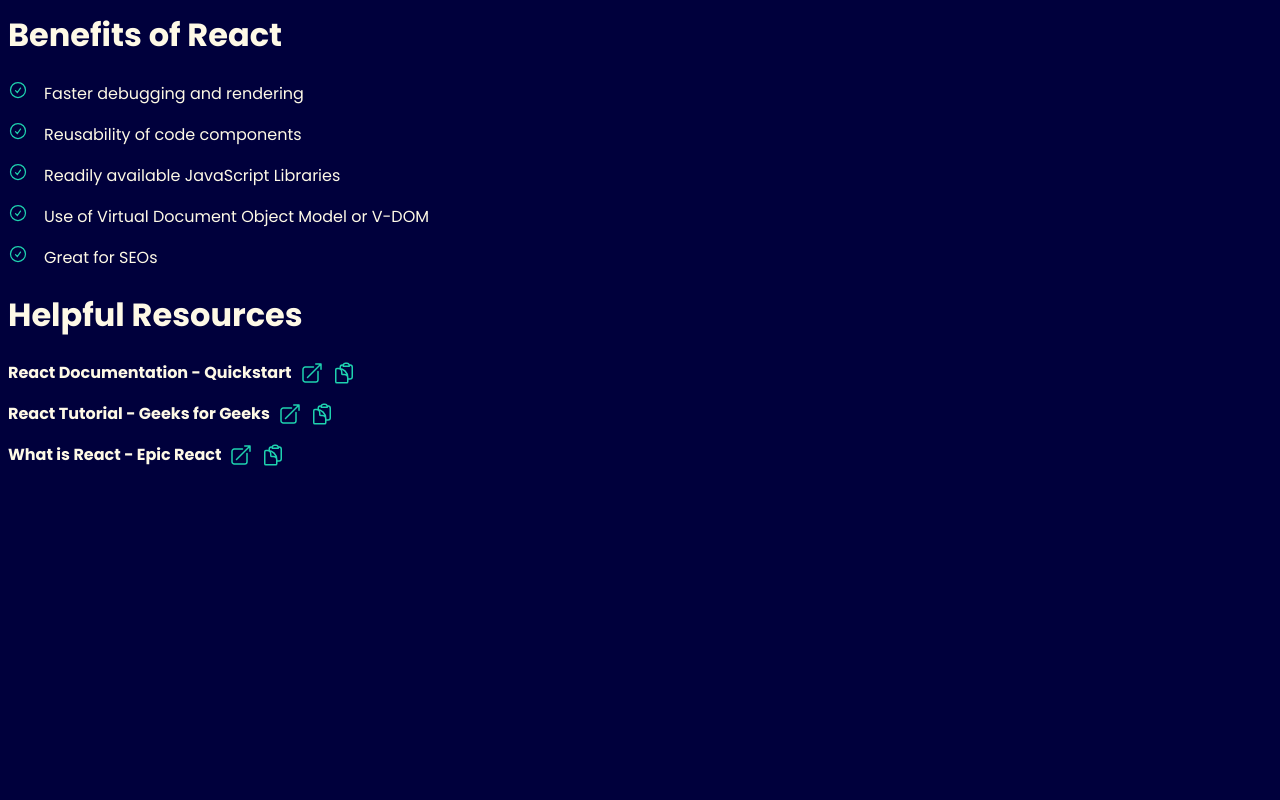
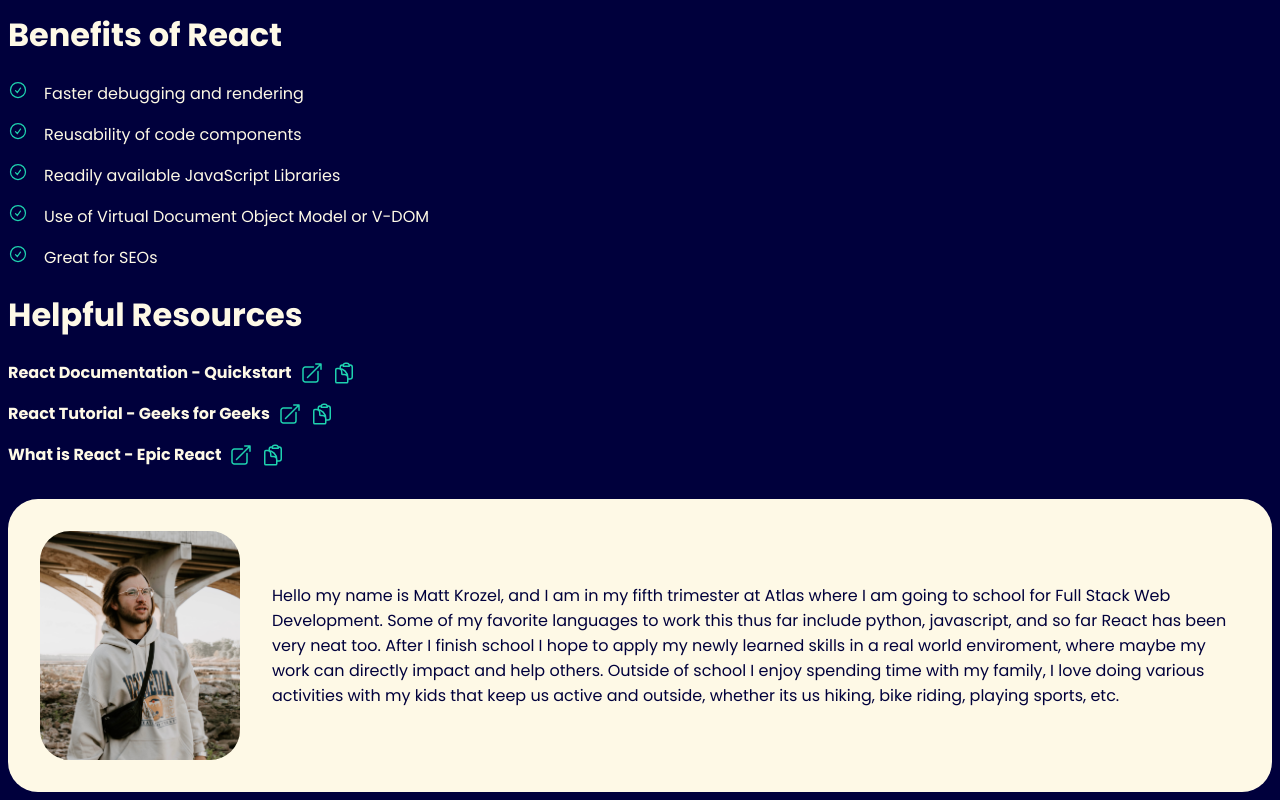
Before and after one commit to mattkrozel/atlas-react-and-jsx, a React (Vite) app: page / in a window 1280 px wide. Shown: the part 224-1024 px from the top of the page. Before the commit the page ends 800 px from the top, so only its background shows below. Built offline with nearby package versions, Linux system fonts and the light colour scheme.

Commit message:
push task 4, added aboutme section and image

```diff
--- a/src/App.jsx
+++ b/src/App.jsx
@@ -1,6 +1,7 @@
 import { Header } from './components/Header';
 import { Section } from './components/Section';
 import { HelpfulResource } from './components/HelpfulResource';
+import { AboutMe } from './components/AboutMe';
 
 function App() {
   return (
@@ -23,6 +24,13 @@
         <HelpfulResource label='React Tutorial - Geeks for Geeks' link='https://www.geeksforgeeks.org/react-tutorial/?ref=shm' />
         <HelpfulResource label='What is React - Epic React' link='https://www.epicreact.dev/what-is-react' />
       </Section>
+      <AboutMe>
+        Hello my name is Matt Krozel, and I am in my fifth trimester at Atlas where I am going to school
+        for Full Stack Web Development. Some of my favorite languages to work this thus far include python, javascript, and so far React
+        has been very neat too. After I finish school I hope to apply my newly learned skills in a real world enviroment, where maybe my work
+        can directly impact and help others. Outside of school I enjoy spending time with my family, I love doing various activities with my kids
+        that keep us active and outside, whether its us hiking, bike riding, playing sports, etc.
+      </AboutMe>
     </div>
   );
 }
--- a/src/components/AboutMe.jsx
+++ b/src/components/AboutMe.jsx
@@ -0,0 +1,10 @@
+import headshot from '../assets/headshot.jpg';
+
+export function AboutMe(props) {
+    return (
+        <div className='about-me'>
+            <img src={headshot} />
+            {props.children}
+        </div>
+    );
+}
```
Also changed, not shown: src/assets/headshot.jpg (added).
